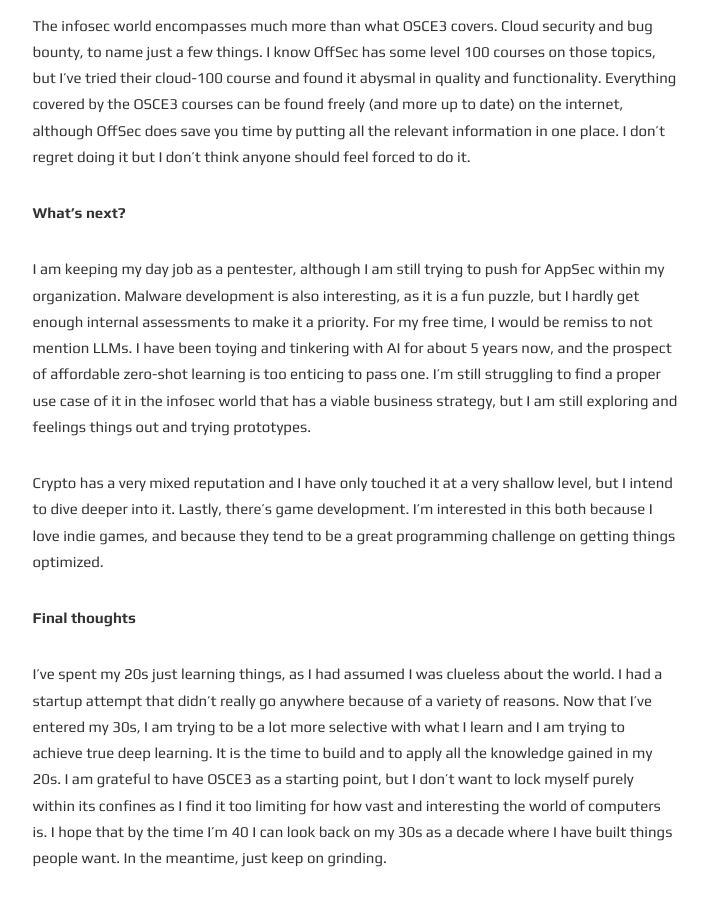
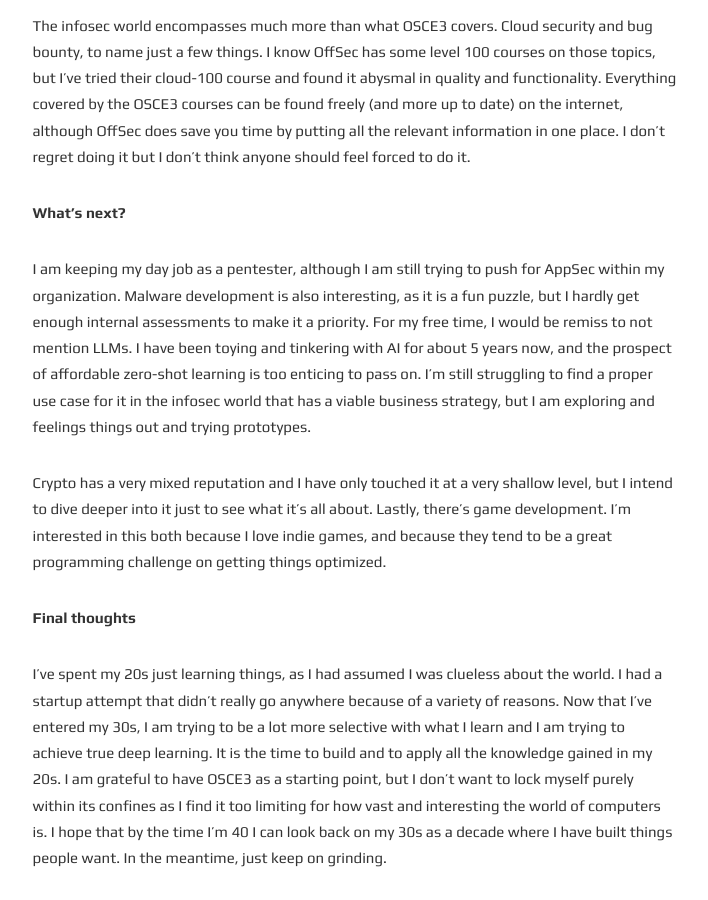
Before and after one commit to robsware/robsware.github.io, a Jekyll site: the page built from _posts/2024-05-26-osce3.md, in a window 1280 px wide and 900 px high, scrolled down 2170 px. Shown: the whole window, without its empty margins (285-993 px from the left). Built offline with Jekyll 4.4.1, drawn with Linux system fonts in a browser that asks for light colours.

Commit message:
Update 2024-05-26-osce3.md

```diff
--- a/_posts/2024-05-26-osce3.md
+++ b/_posts/2024-05-26-osce3.md
@@ -42,9 +42,9 @@ The infosec world encompasses much more than what OSCE3 covers. Cloud security a
 
 **What's next?**
 
-I am keeping my day job as a pentester, although I am still trying to push for AppSec within my organization. Malware development is also interesting, as it is a fun puzzle, but I hardly get enough internal assessments to make it a priority. For my free time, I would be remiss to not mention LLMs. I have been toying and tinkering with AI for about 5 years now, and the prospect of affordable zero-shot learning is too enticing to pass one. I'm still struggling to find a proper use case of it in the infosec world that has a viable business strategy, but I am still exploring and feelings things out and trying prototypes.
+I am keeping my day job as a pentester, although I am still trying to push for AppSec within my organization. Malware development is also interesting, as it is a fun puzzle, but I hardly get enough internal assessments to make it a priority. For my free time, I would be remiss to not mention LLMs. I have been toying and tinkering with AI for about 5 years now, and the prospect of affordable zero-shot learning is too enticing to pass on. I'm still struggling to find a proper use case for it in the infosec world that has a viable business strategy, but I am exploring and feelings things out and trying prototypes.
 
-Crypto has a very mixed reputation and I have only touched it at a very shallow level, but I intend to dive deeper into it. Lastly, there's game development. I'm interested in this both because I love indie games, and because they tend to be a great programming challenge on getting things optimized.
+Crypto has a very mixed reputation and I have only touched it at a very shallow level, but I intend to dive deeper into it just to see what it's all about. Lastly, there's game development. I'm interested in this both because I love indie games, and because they tend to be a great programming challenge on getting things optimized.
 
 
 **Final thoughts**
```
